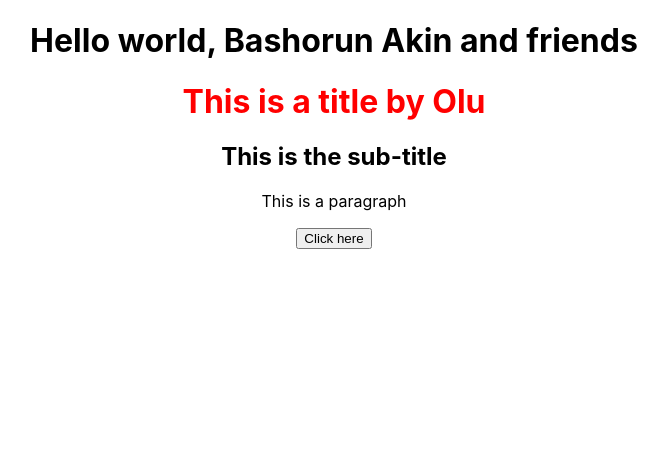
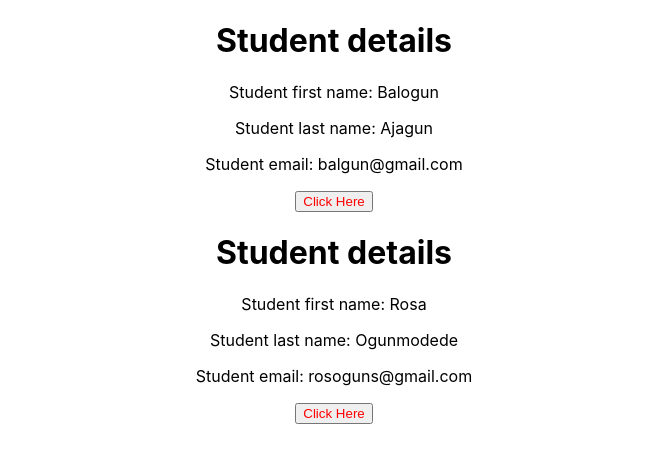
Before and after one commit to Bashorun407/React-Basics, a React (Create React App) app: page / in a window 1280 px wide. Shown: the top 462 px of the page, without its empty margins (306-974 px from the left). Built offline with nearby package versions, Linux system fonts and the light colour scheme.

Commit message:
HelloWorld.js file updated with 2 student components

```diff
--- a/src/App.js
+++ b/src/App.js
@@ -4,6 +4,7 @@ import Greeting from './components/greeting';
 import MC, { FirstComponent as FC, SecondComponent } from './components/myComponents';
 import Hello, { CallMe, Goodie } from './components/hello';
 import HelloWorld, { HelloTitle } from './HelloWorld';
+import Student from './components/student';
 
 
 function App() {
@@ -17,8 +18,18 @@ function App() {
       {/* <Hello name="Jubrillah!!" />
       <CallMe name="Heimdel" />
       <Goodie name="Jagaban" /> */}
-      <HelloWorld name="Bashorun Akin" />
-      <HelloTitle name="Olu" />
+      {/* <HelloWorld name="Bashorun Akin" />
+      <HelloTitle name="Olu" /> */}
+      <Student
+        firstName="Balogun"
+        lastName="Ajagun"
+        email="balgun@gmail.com"
+      />
+      <Student
+        firstName="Rosa"
+        lastName="Ogunmodede"
+        email="rosoguns@gmail.com"
+      />
     </div>
 
   );
--- a/src/HelloWorld.js
+++ b/src/HelloWorld.js
@@ -9,11 +9,14 @@ export const HelloTitle = (props) => {
     function handleClick() {
         alert("Button clicked!!");
     }
+    const name = "Bash Olu"
+    const add = 1 + 5
     return (
         <div>
             <h1 className="title">This is a title by {props.name}</h1>
             <h2>This is the sub-title</h2>
             <p>This is a paragraph</p>
+            <p>My name is: {name} and the sum is: {add}</p>
             <button onClick={handleClick}>Click here</button>
         </div>
     )
--- /dev/null
+++ b/src/components/student.js
@@ -0,0 +1,17 @@
+export const Student = (props) => {
+
+    function handleClick() {
+        alert("This button was clicked!!");
+    }
+    return (
+        <div>
+            <h1>Student details</h1>
+            <p>Student first name: {props.firstName}</p>
+            <p>Student last name: {props.lastName}</p>
+            <p>Student email: {props.email}</p>
+            <button className="title" onClick={handleClick}>Click Here</button>
+        </div>
+    )
+}
+
+export default Student
```
